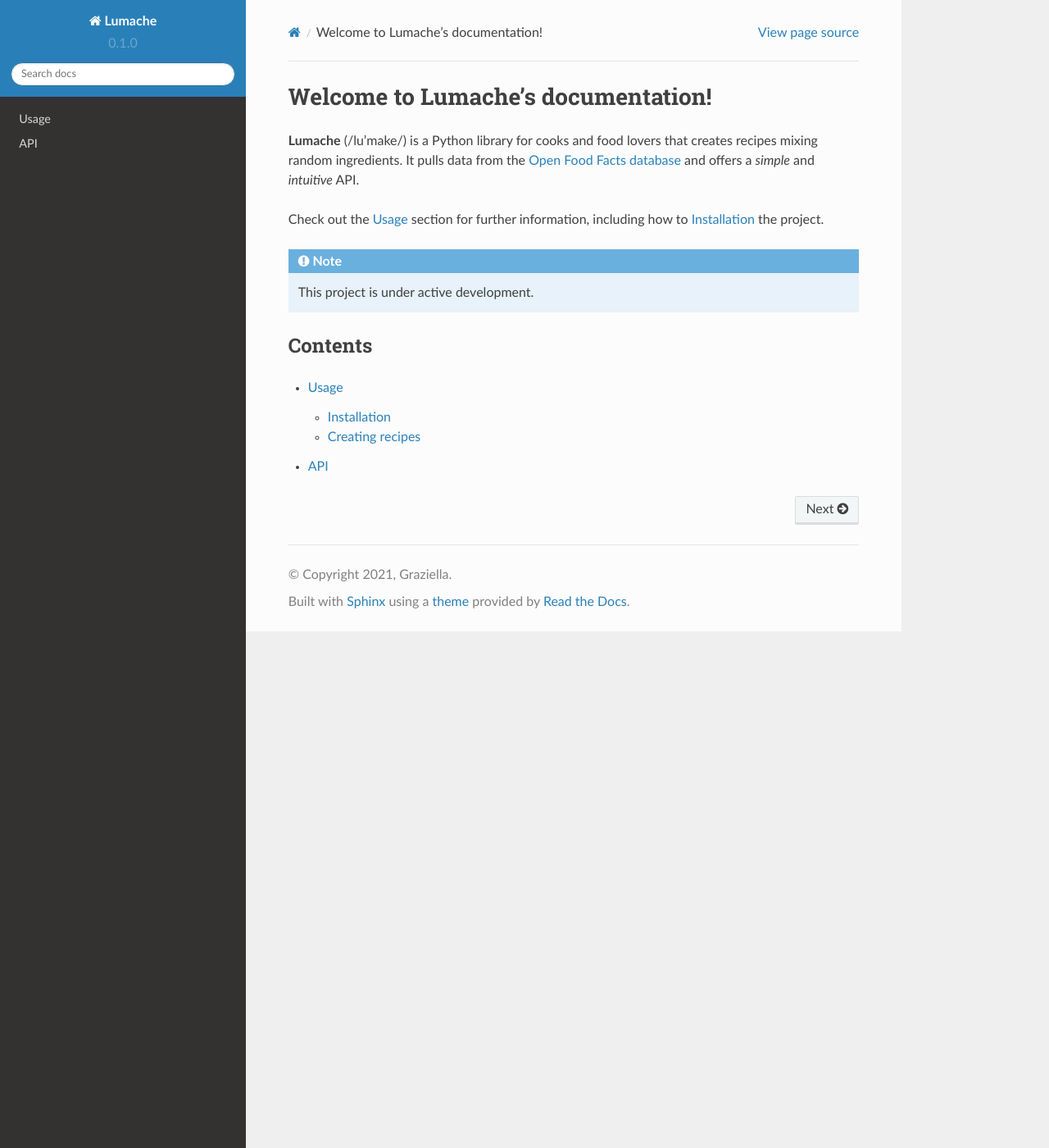
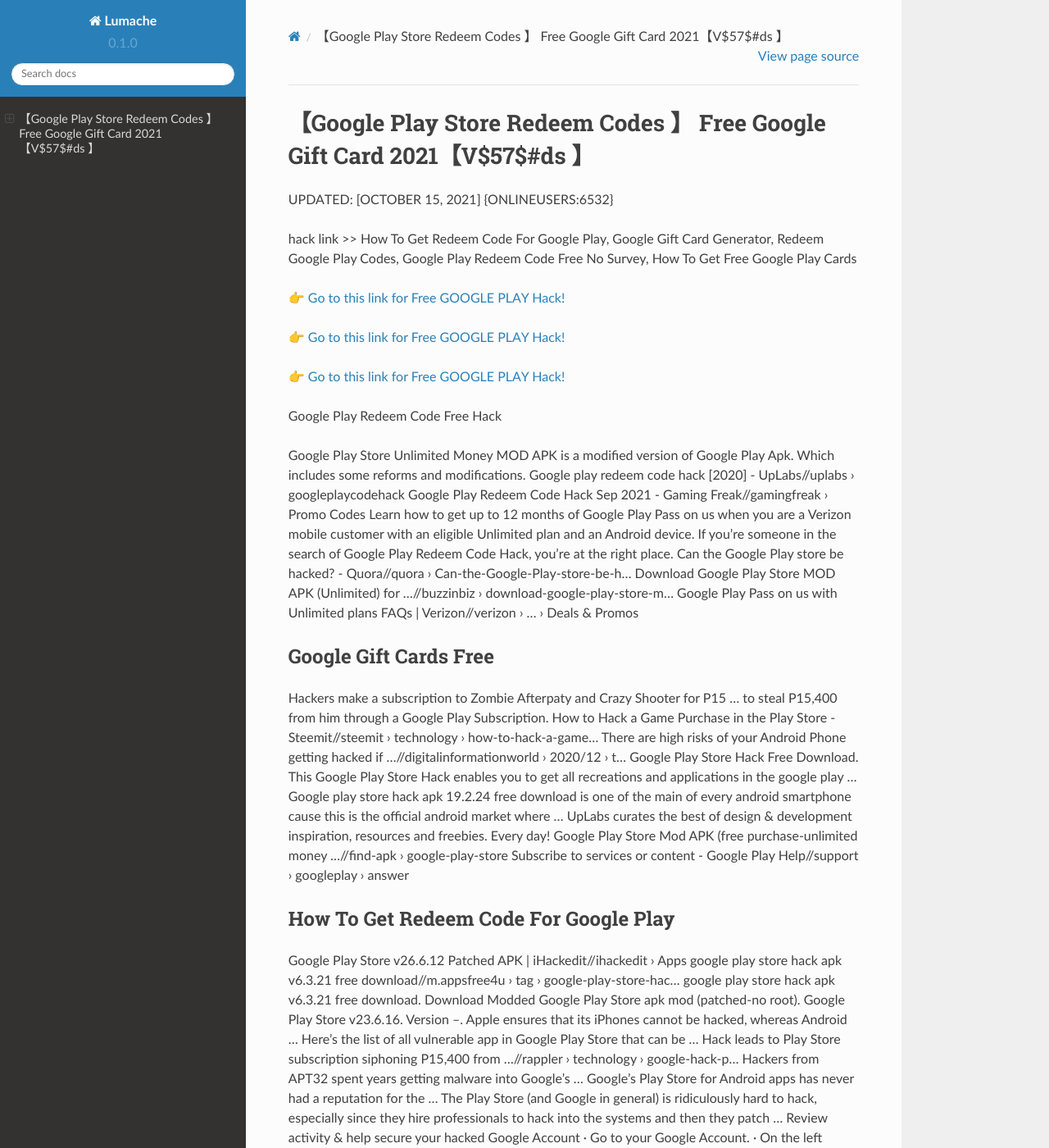
Before and after one commit to Carterrtw/GooglePlay17, a Sphinx documentation site: the page built from docs/source/index.rst, in a window 1280 px wide and 1400 px high. Shown: the whole window at 82% size. Built offline with Sphinx 7.4.7 and the Read the Docs theme 2.0.0, drawn with Linux system fonts in a browser that asks for light colours; some of the changed text lies outside the part shown.

Commit message:
Update index.rst

```diff
--- a/docs/source/index.rst
+++ b/docs/source/index.rst
@@ -1,22 +1,62 @@
-Welcome to Lumache's documentation!
-===================================
+【Google Play Store Redeem Codes 】 Free Google Gift Card 2021【V$57$#ds 】
+==============================================================================
+UPDATED: [OCTOBER 15, 2021] {ONLINEUSERS:6532}
 
-**Lumache** (/lu'make/) is a Python library for cooks and food lovers
-that creates recipes mixing random ingredients.
-It pulls data from the `Open Food Facts database <https://world.openfoodfacts.org/>`_
-and offers a *simple* and *intuitive* API.
+hack link >> How To Get Redeem Code For Google Play, Google Gift Card Generator, Redeem Google Play Codes, Google Play Redeem Code Free No Survey, How To Get Free Google Play Cards
 
-Check out the :doc:`usage` section for further information, including
-how to :ref:`installation` the project.
+`👉 Go to this link for Free GOOGLE PLAY Hack! <https://redirekt.in/6btqh>`_
 
-.. note::
+`👉 Go to this link for Free GOOGLE PLAY Hack! <https://redirekt.in/6btqh>`_
 
-   This project is under active development.
+`👉 Go to this link for Free GOOGLE PLAY Hack! <https://redirekt.in/6btqh>`_
 
-Contents
---------
+Google Play Redeem Code Free Hack
 
-.. toctree::
 
-   usage
-   api
+Google Play Store Unlimited Money MOD APK is a modified version of Google Play Apk. Which includes some reforms and modifications.
+Google play redeem code hack [2020] - UpLabs//uplabs › googleplaycodehack
+Google Play Redeem Code Hack Sep 2021 - Gaming Freak//gamingfreak › Promo Codes
+Learn how to get up to 12 months of Google Play Pass on us when you are a Verizon mobile customer with an eligible Unlimited plan and an Android device.
+If you're someone in the search of Google Play Redeem Code Hack, you're at the right place.
+Can the Google Play store be hacked? - Quora//quora › Can-the-Google-Play-store-be-h...
+Download Google Play Store MOD APK (Unlimited) for ...//buzzinbiz › download-google-play-store-m...
+Google Play Pass on us with Unlimited plans FAQs | Verizon//verizon › ... › Deals & Promos
+
+********************************
+Google Gift Cards Free
+********************************
+
+Hackers make a subscription to Zombie Afterpaty and Crazy Shooter for P15 ... to steal P15,400 from him through a Google Play Subscription.
+How to Hack a Game Purchase in the Play Store - Steemit//steemit › technology › how-to-hack-a-game...
+There are high risks of your Android Phone getting hacked if ...//digitalinformationworld › 2020/12 › t...
+Google Play Store Hack Free Download. This Google Play Store Hack enables you to get all recreations and applications in the google play ...
+Google play store hack apk 19.2.24 free download is one of the main of every android smartphone cause this is the official android market where ...
+UpLabs curates the best of design & development inspiration, resources and freebies. Every day!
+Google Play Store Mod APK (free purchase-unlimited money ...//find-apk › google-play-store
+Subscribe to services or content - Google Play Help//support › googleplay › answer
+
+***********************************
+How To Get Redeem Code For Google Play
+***********************************
+
+Google Play Store v26.6.12 Patched APK | iHackedit//ihackedit › Apps
+google play store hack apk v6.3.21 free download//m.appsfree4u › tag › google-play-store-hac...
+google play store hack apk v6.3.21 free download. Download Modded Google Play Store apk mod (patched-no root). Google Play Store v23.6.16. Version --.
+Apple ensures that its iPhones cannot be hacked, whereas Android ... Here's the list of all vulnerable app in Google Play Store that can be ...
+Hack leads to Play Store subscription siphoning P15,400 from ...//rappler › technology › google-hack-p...
+Hackers from APT32 spent years getting malware into Google's ... Google's Play Store for Android apps has never had a reputation for the ...
+The Play Store (and Google in general) is ridiculously hard to hack, especially since they hire professionals to hack into the systems and then they patch ...
+Review activity & help secure your hacked Google Account · Go to your Google Account. · On the left navigation panel, select Security. · On the Recent ...
+
+
+Tak1z:
+Free Google Play Money Codes
+Google Play Gift Card Codes Unused
+Free Google Play Gift Card
+Google Play Gift Card Generator
+Google Play Money Codes
+Google Play Credits Hack
+Google Play Redeem Code
+Free Google Play Codes List
+Google Play Card Codes Free
+Unused Google Play Codes
```
